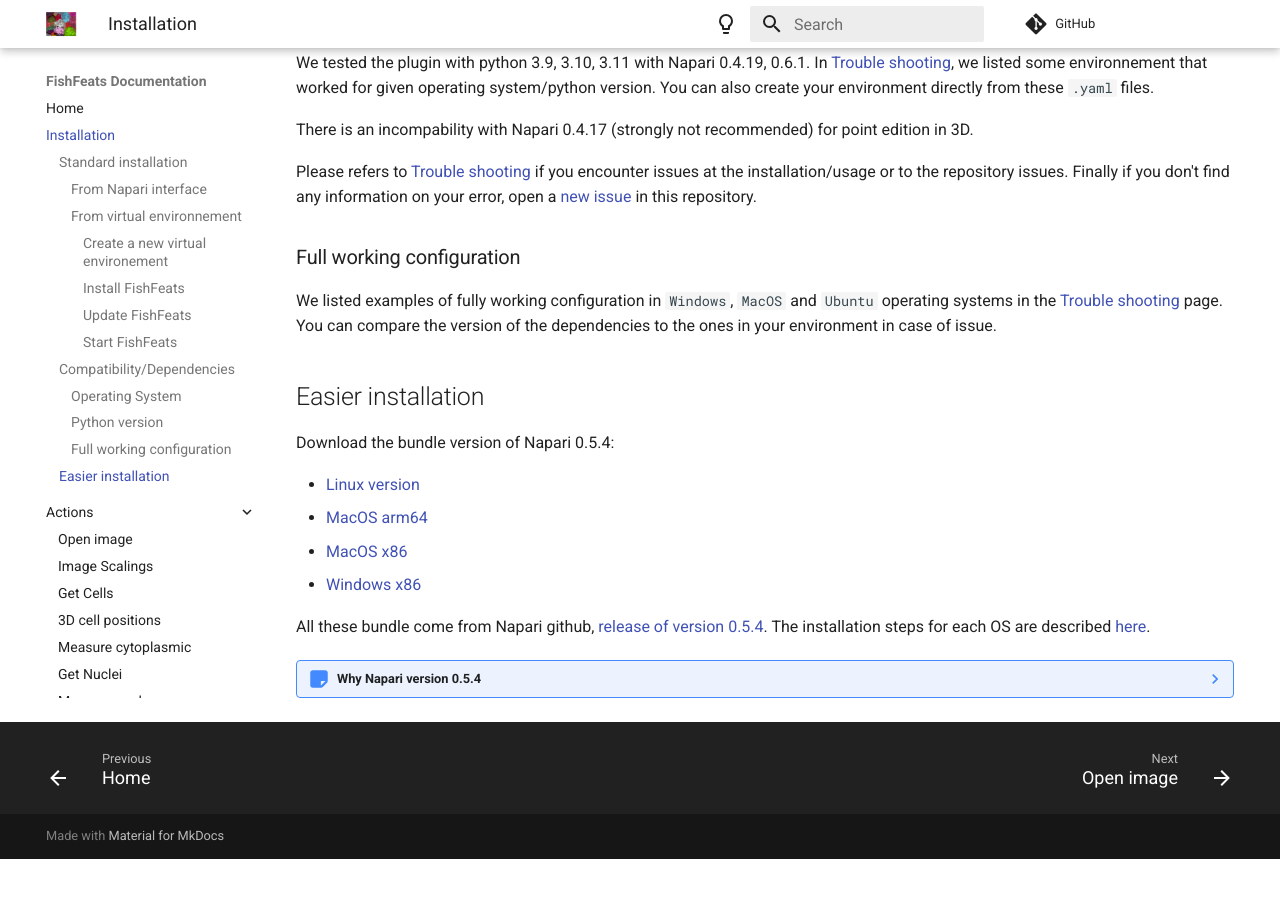
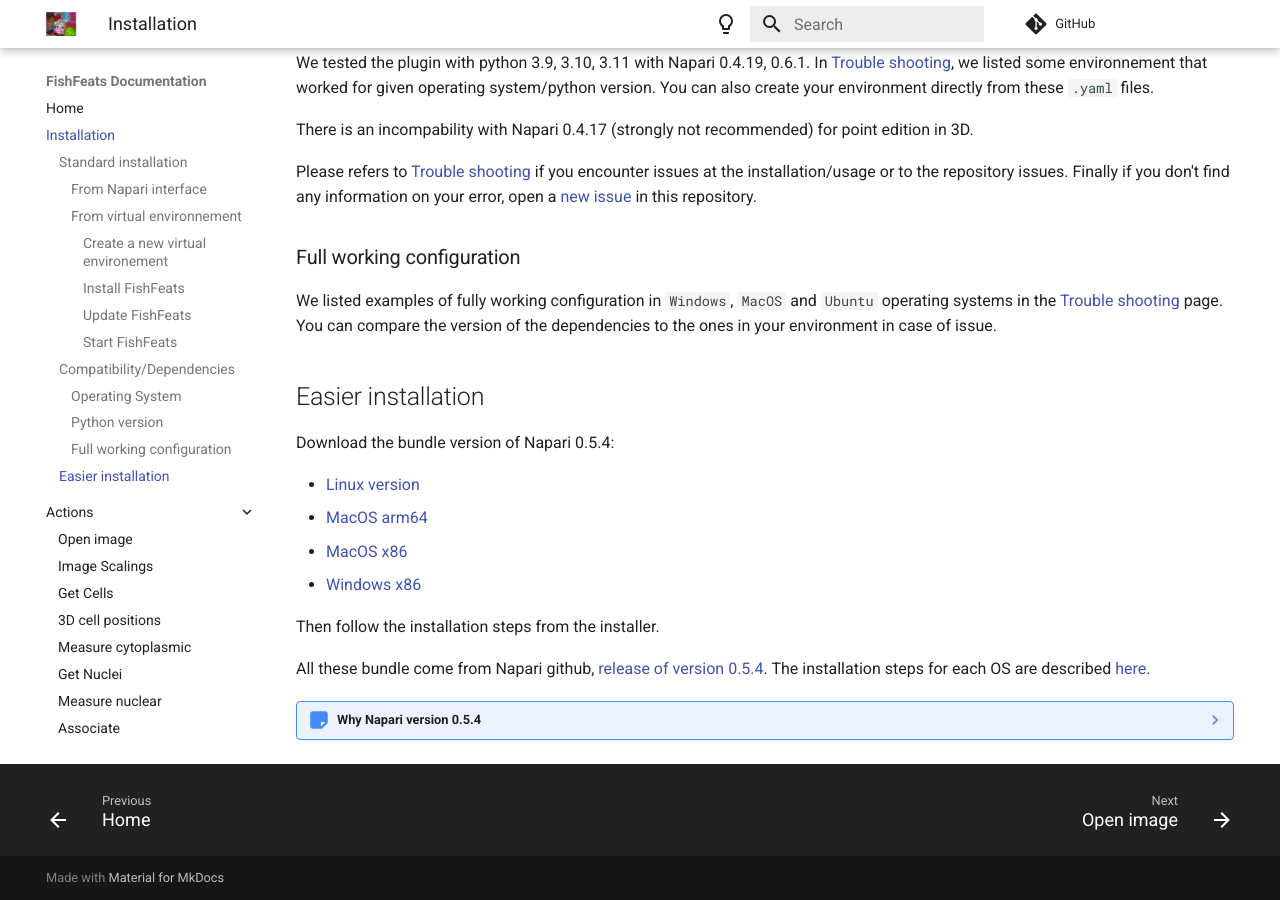
Before and after one commit to gletort/FishFeats, an MkDocs documentation site: the page built from docs/Installation.md, in a window 1280 px wide and 900 px high, scrolled down 2170 px. Built offline with MkDocs 1.6.1 and Material for MkDocs 9.7.7, drawn with Linux system fonts in a browser that asks for light colours; comment, search, counter and statistics services are not loaded; before the commit the page ends 3029 px from its top, so only the background shows below that.

Commit message:
doc formattage

```diff
--- a/docs/Installation.md
+++ b/docs/Installation.md
@@ -97,6 +97,8 @@
 * [MacOS x86](https://github.com/napari/napari/releases/download/v0.5.4/napari-0.5.4-macOS-x86_64.pkg)
 * [Windows x86](https://github.com/napari/napari/releases/download/v0.5.4/napari-0.5.4-Windows-x86_64.exe)
 
+Then follow the installation steps from the installer.
+
 All these bundle come from Napari github, [release of version 0.5.4](https://github.com/napari/napari/releases/tag/v0.5.4).
 The installation steps for each OS are described [here](https://napari.org/stable/tutorials/fundamentals/installation_bundle_conda.html).
 
```
